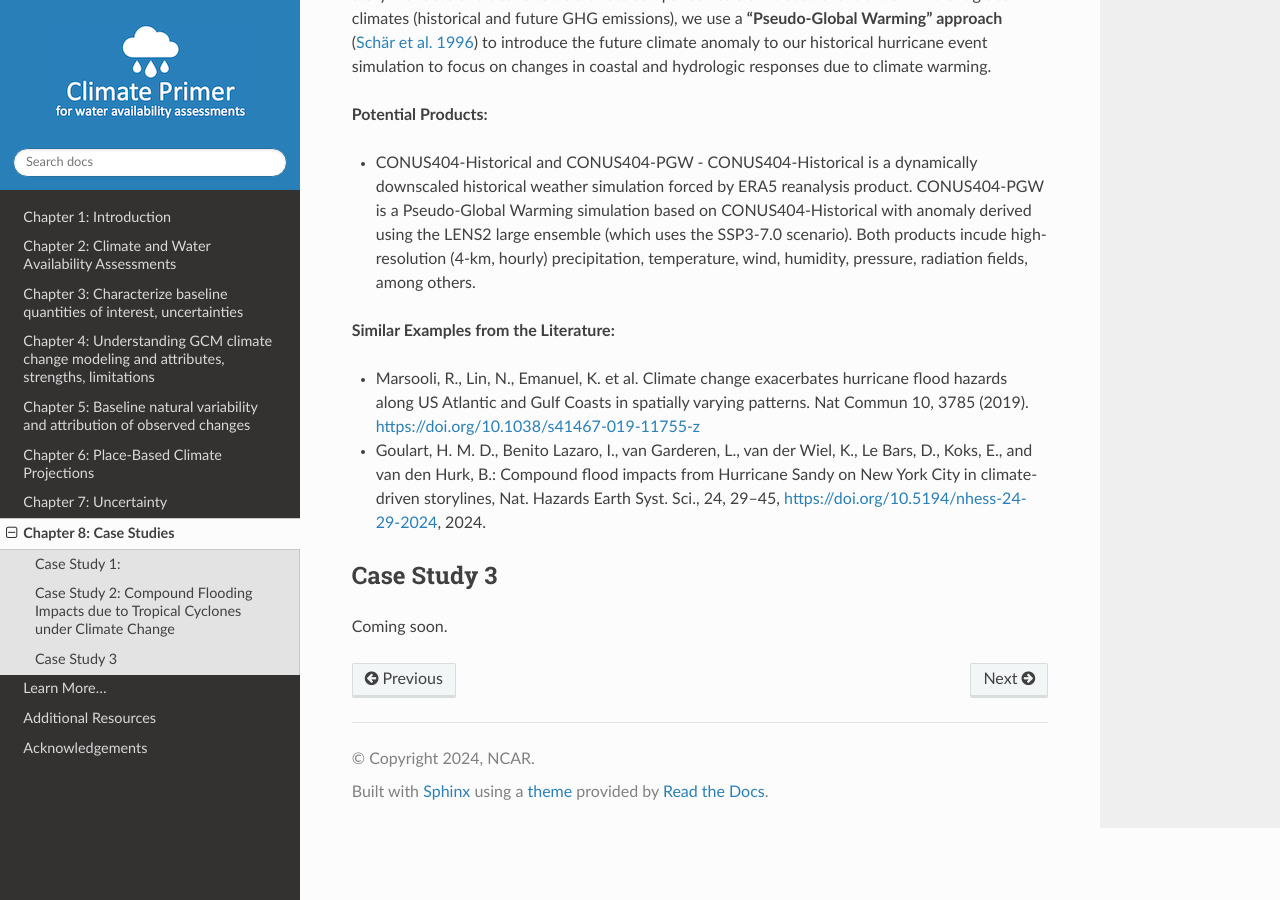
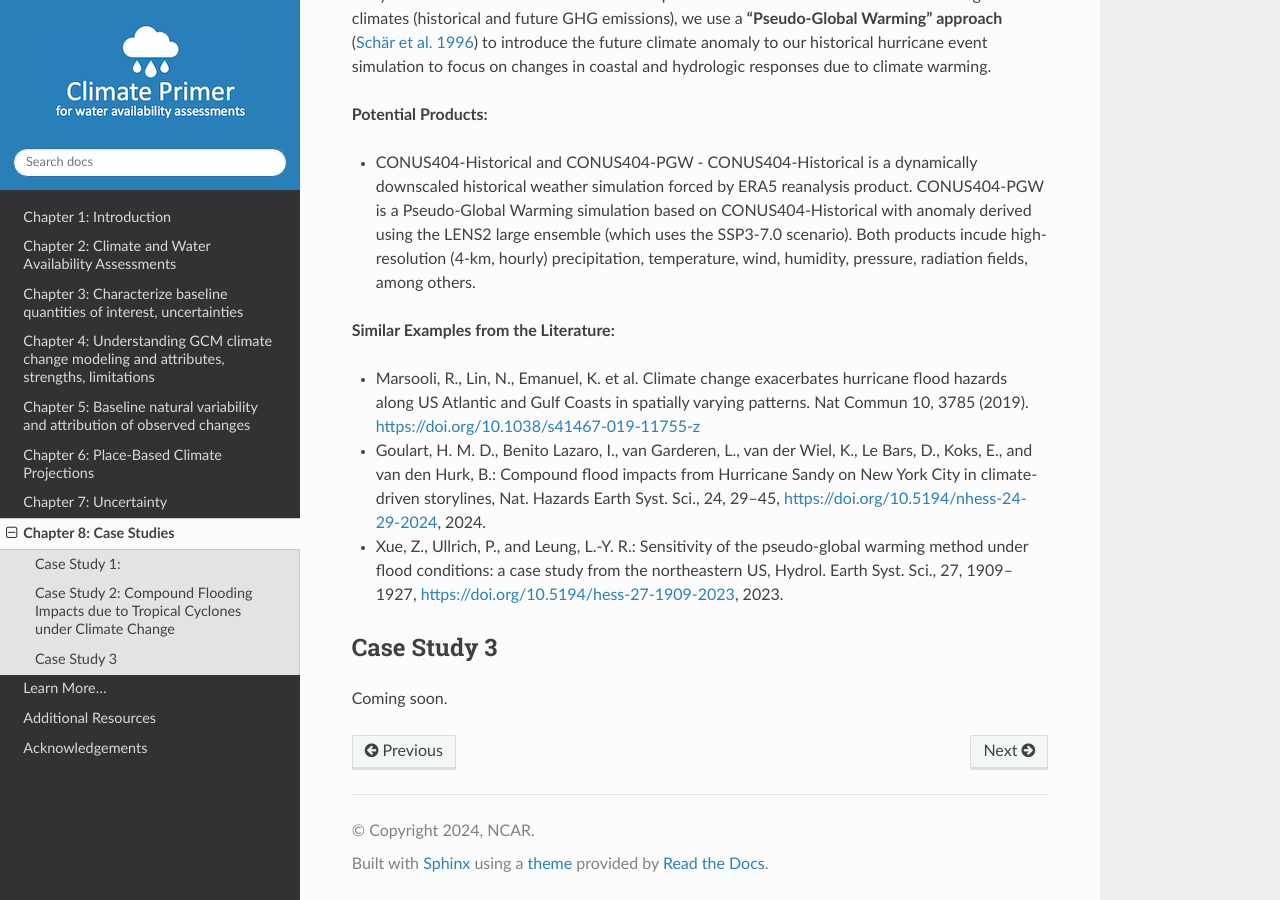
Before and after one commit to NCAR/climate-primer-water, a Sphinx documentation site: the page built from doc/ch8_casestudies.rst, in a window 1280 px wide and 900 px high, scrolled down 1233 px. Built offline with Sphinx 7.4.7 and the Read the Docs theme 2.0.0, drawn with Linux system fonts in a browser that asks for light colours.

Commit message:
Update ch8_casestudies.rst

```diff
--- a/doc/ch8_casestudies.rst
+++ b/doc/ch8_casestudies.rst
@@ -45,6 +45,7 @@
 
 * Marsooli, R., Lin, N., Emanuel, K. et al. Climate change exacerbates hurricane flood hazards along US Atlantic and Gulf Coasts in spatially varying patterns. Nat Commun 10, 3785 (2019). `https://doi.org/10.1038/s41467-019-11755-z <https://doi.org/10.1038/s41467-019-11755-z>`_
 * Goulart, H. M. D., Benito Lazaro, I., van Garderen, L., van der Wiel, K., Le Bars, D., Koks, E., and van den Hurk, B.: Compound flood impacts from Hurricane Sandy on New York City in climate-driven storylines, Nat. Hazards Earth Syst. Sci., 24, 29–45, `https://doi.org/10.5194/nhess-24-29-2024 <https://doi.org/10.5194/nhess-24-29-2024>`_, 2024.
+* Xue, Z., Ullrich, P., and Leung, L.-Y. R.: Sensitivity of the pseudo-global warming method under flood conditions: a case study from the northeastern US, Hydrol. Earth Syst. Sci., 27, 1909–1927, `https://doi.org/10.5194/hess-27-1909-2023 <https://doi.org/10.5194/hess-27-1909-2023>`_, 2023.
 
 Case Study 3
 ------------
```
